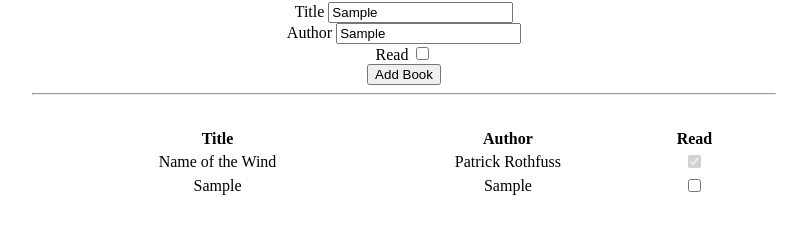
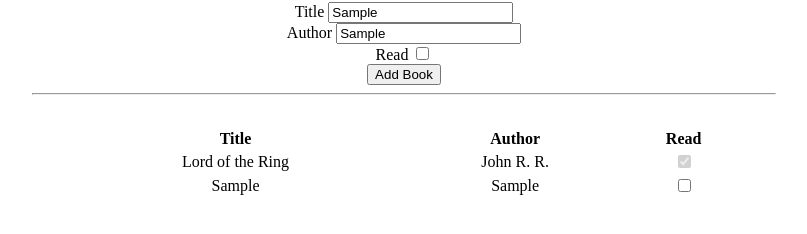
Before and after one commit to JrJrd/JS-Library, a plain HTML site: page index.html in a window 1280 px wide. Both pictures are taken after typing "Sample", "Sample" into the empty fields and a click on the button "Add Book". Shown: the part 86-320 px from the top of the page, without its empty margins (236-1043 px from the left). Drawn offline with Linux system fonts and the light colour scheme.

Commit message:
add book function compelete

```diff
--- a/app.js
+++ b/app.js
@@ -1,12 +1,15 @@
+//app.js
 const books = [
   {
-    title: "Name of the Wind",
-    author: "Patrick Rothfuss",
+    id: 1,
+    title: "Lord of the Ring",
+    author: "John R. R.",
     read: true,
   },
 ];
 class Book {
-  constructor(title, author, read) {
+  constructor(id, title, author, read) {
+    this.id = id;
     this.title = title;
     this.author = author;
     this.read = read;
@@ -15,7 +18,7 @@ class Book {
 
 class Library {
   constructor(books) {
-    this.bookCount = books.length;
+    this.nextId = books.length;
     this.books = books;
   }
 
@@ -24,10 +27,14 @@ class Library {
     const author = document.getElementById("author");
     const read = document.getElementById("read");
 
-    const newBook = new Book(title.value, author.value, read.checked);
+    this.nextId++;
+    const newBook = new Book(
+      this.nextId,
+      title.value,
+      author.value,
+      read.checked
+    );
     this.books.push(newBook);
-
-    this.bookCount++;
     //select table body
     const tbody = document.getElementById("tableBody");
     //create a new table row
@@ -39,11 +46,17 @@ class Library {
     // add text content to td's w/book values
     newTitle.textContent = title.value;
     newAuthor.textContent = author.value;
+
     const newCheckbox = document.createElement("input");
+    newCheckbox.id = newBook.id;
     newCheckbox.type = "checkbox";
     newCheckbox.checked = read.checked;
-    newCheckbox.disabled = read.check;
+    newRead.appendChild(newCheckbox);
+    newCheckbox.disabled = read.checked;
 
+    newCheckbox.addEventListener("click", (event) => {
+      this.markRead(event.target, parseInt(event.target.id));
+    });
     newRead.appendChild(newCheckbox);
     //append td's to the tr
     newTr.appendChild(newTitle);
@@ -55,9 +68,12 @@ class Library {
 
   markRead(checkbox, id) {
     this.books.forEach((book) => {
+      // if (id === book.id && !book.read)
       if (id === book.id) {
+        //book.read = checkbox.checked;
+        // checkbox.disabled = checkbox.checked;
         book.read = true;
-        checkbox.checked = true;
+        //checkbox.checked = true;
         checkbox.disabled = true;
       }
     });
--- a/index.html
+++ b/index.html
@@ -1,3 +1,4 @@
+
 <!DOCTYPE html>
 <html lang="en">
   <head>
@@ -43,8 +44,8 @@
             </thead>
             <tbody id="tableBody">
               <tr>
-                <td>Name of the Wind</td>
-                <td>Patrick Rothfuss</td>
+                <td>Lord of the Ring</td>
+                <td>John R. R.</td>
                 <td>
                   <input
                     type="checkbox"
```
